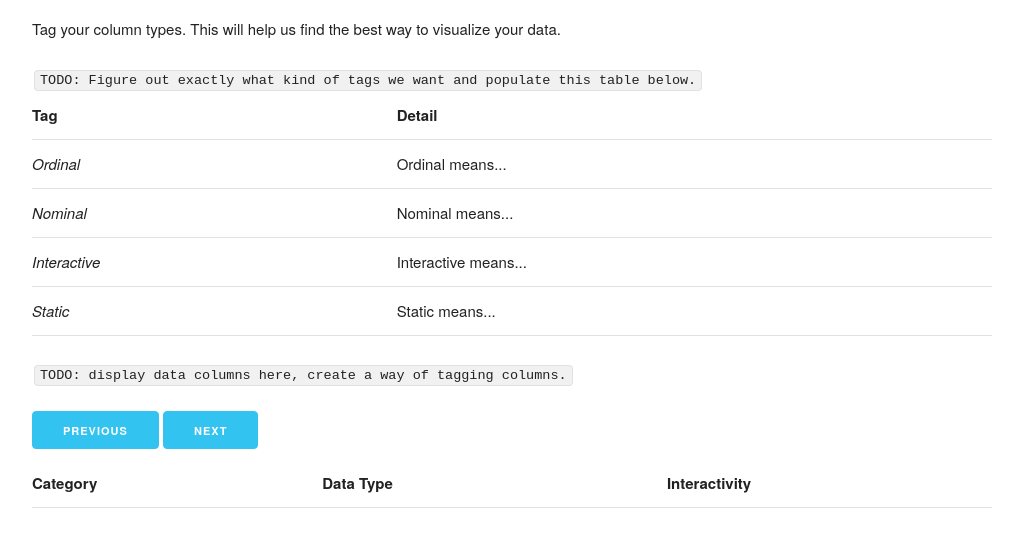
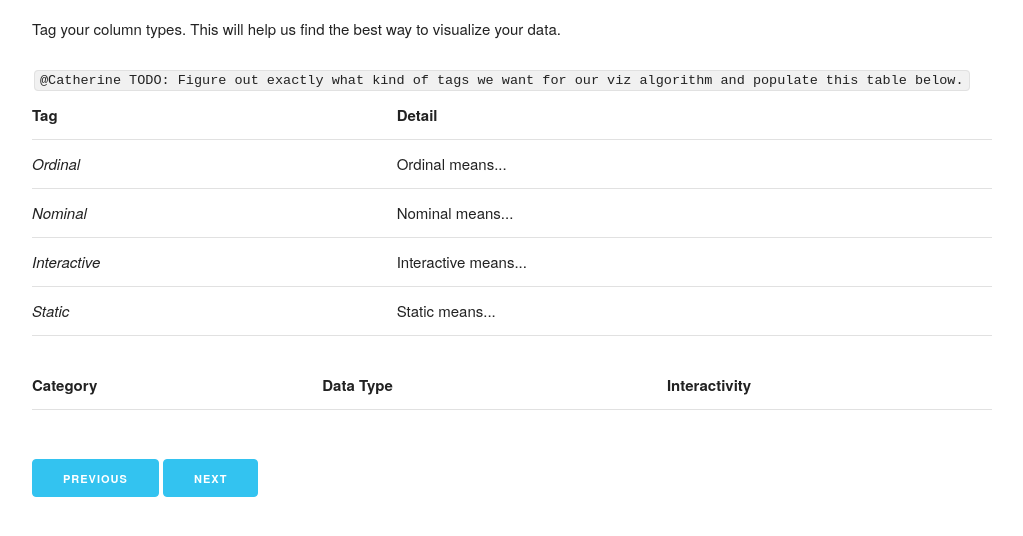
Before and after one commit to hovanter/cs448b-finalproj, a plain HTML site: page configure.html in a window 1280 px wide. Shown: the part 74-610 px from the top of the page, without its empty margins (128-1151 px from the left). Drawn offline with Linux system fonts and the light colour scheme.

Commit message:
Moved some stuff around

```diff
--- a/configure.html
+++ b/configure.html
@@ -14,7 +14,7 @@
       <br />
       <h3>2. Tell us a litle about your data:</h3>
       <p>Tag your column types. This will help us find the best way to visualize your data.</p>
-      <code>TODO: Figure out exactly what kind of tags we want and populate this table below.</code>
+      <code>@Catherine TODO: Figure out exactly what kind of tags we want for our viz algorithm and populate this table below.</code>
       <table class="u-full-width">
         <thead>
           <tr>
@@ -45,7 +45,17 @@
 
     <!-- Main content section -->
     <div class="row">
-      <div><code>TODO: display data columns here, create a way of tagging columns.</code></div>
+      <table class="u-full-width">
+        <thead>
+          <tr>
+            <th>Category</th>
+            <th>Data Type</th>
+            <th>Interactivity</th>
+          </tr>
+        </thead>
+        <tbody id="data-body">
+        </tbody>
+      </table>
     </div>
 
     <!-- Navigation section...put buttons here -->
@@ -56,27 +66,12 @@
     </div>
   </div>
 
-  <div class="container">
-  <table class="u-full-width">
-    <thead>
-      <tr>
-        <th>Category</th>
-        <th>Data Type</th>
-        <th>Interactivity</th>
-      </tr>
-    </thead>
-    <tbody id="data-body">
-    </tbody>
-  </table>
-  </div>
 <!-- Fetch user data -->
 <script>
   var userData = JSON.parse(sessionStorage.data);
   var datumObject = userData['data'][0];
   var dataHtml = '<form action=""><input type="radio" name="data-type" value="Ordinal"> Ordinal<input type="radio" name="data-type" value="Nominal"> Nominal</form>';
   var interactiveHtml = '<form action=""><input type="radio" name="data-type" value="Yes"> Yes<input type="radio" name="interactive" value="No"> No</form>';
-
-
 
   for(var key in datumObject){
     $('#data-body').append('<tr><td>' + key + '</td><td>'+ dataHtml +'</td><td>'+ interactiveHtml+'</td></tr>');
```
Also changed, not shown: visualization.html (+1 -1 lines).
